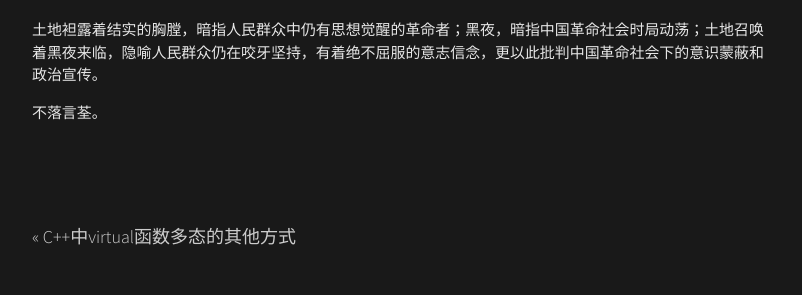
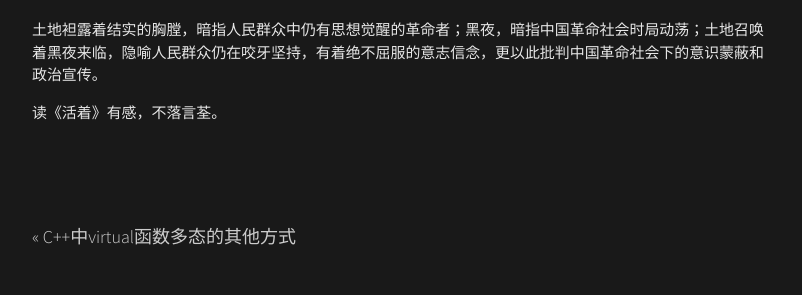
Before and after one commit to omsiel/omsiel.github.io, a Jekyll site: the page built from _posts/2019-05-18-活着.md, in a window 1280 px wide and 900 px high, scrolled down 5910 px. Shown: the part 441-736 px from the top of the window, without its empty margins (238-1040 px from the left). Built offline with Jekyll 4.4.1, drawn with Linux system fonts in a browser that asks for light colours; nearby versions of some CDN libraries.

Commit message:
修改文章

```diff
--- a/_posts/2019-05-18-活着.md
+++ b/_posts/2019-05-18-活着.md
@@ -169,4 +169,4 @@ categories: note
 
 ##### 土地袒露着结实的胸膛，暗指人民群众中仍有思想觉醒的革命者；黑夜，暗指中国革命社会时局动荡；土地召唤着黑夜来临，隐喻人民群众仍在咬牙坚持，有着绝不屈服的意志信念，更以此批判中国革命社会下的意识蒙蔽和政治宣传。
 
-##### 不落言荃。
+##### 读《活着》有感，不落言荃。
```
